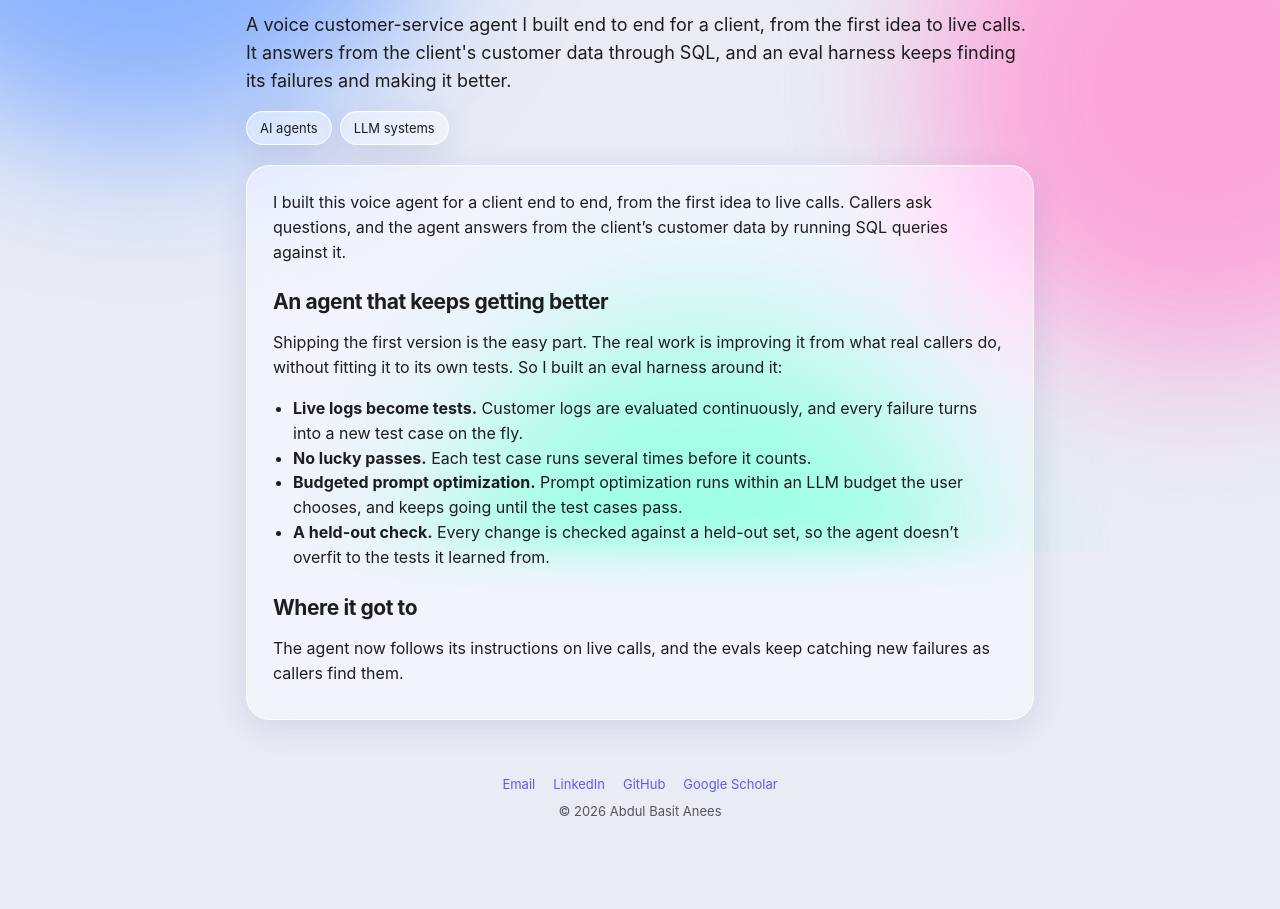
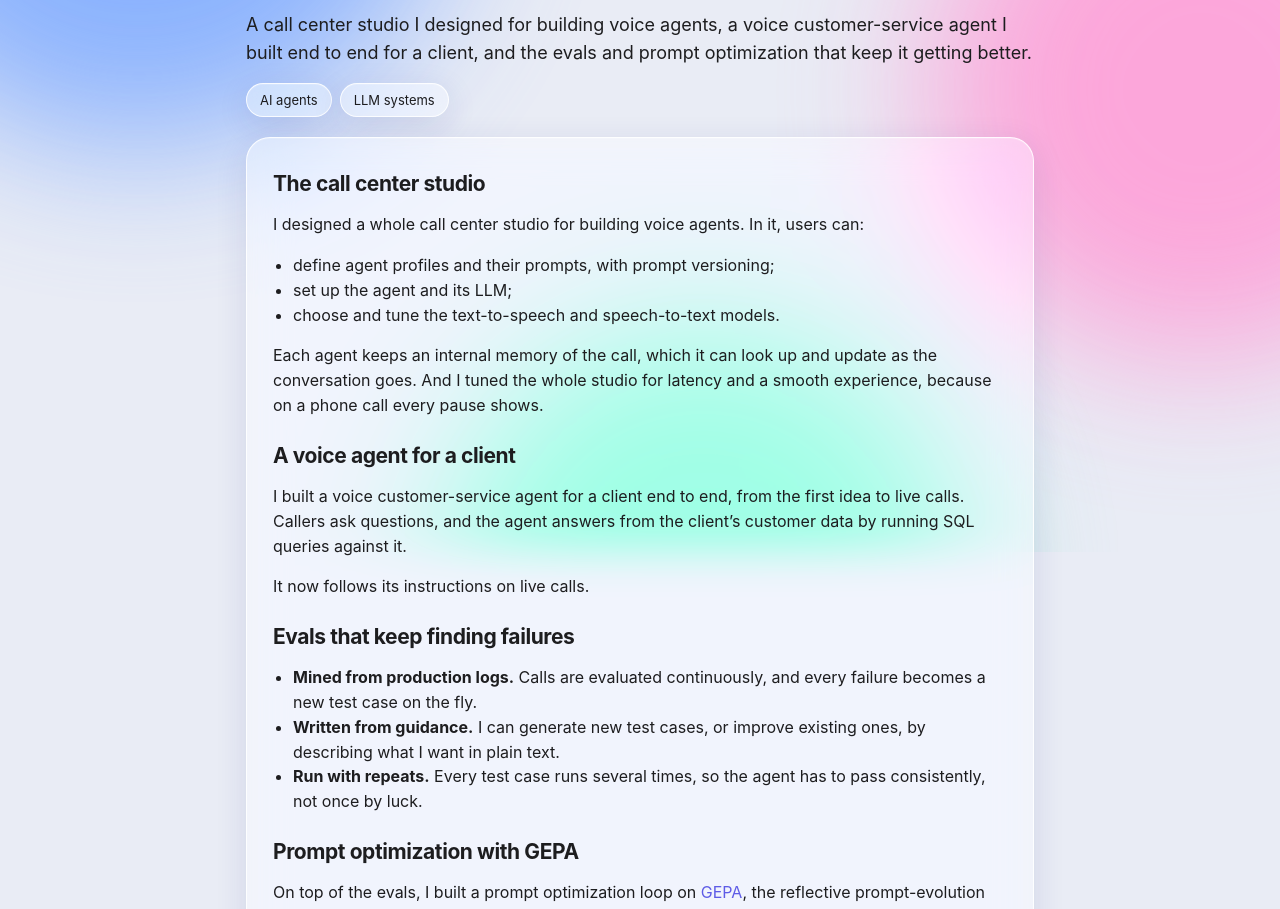
Before and after one commit to basitanees/basitanees.github.io, an Astro site: page /work/voice-agent in a window 1280 px wide. Shown: the part 248-1157 px from the top of the page. Before the commit the page ends 1115 px from the top, so only its background shows below. Built offline with nearby package versions, Linux system fonts and the light colour scheme; Astro itself is replaced by a stand-in of ours.

Commit message:
Update site

```diff
--- a/src/content/projects/voice-agent.md
+++ b/src/content/projects/voice-agent.md
@@ -1,5 +1,5 @@
 ---
-title: Voice customer-service agent
+title: Voice agents and call center studio
 section: work
 form: page
 areas: [ai-agents, llm-systems]
@@ -7,21 +7,34 @@ org: aiXplain
 role: Research Engineer
 start: '2023-06'
 end: present
-summary: A voice customer-service agent I built end to end for a client, from the first idea to live calls. It answers from the client's customer data through SQL, and an eval harness keeps finding its failures and making it better.
+summary: A call center studio I designed for building voice agents, a voice customer-service agent I built end to end for a client, and the evals and prompt optimization that keep it getting better.
 order: 15
 ---
 
-I built this voice agent for a client end to end, from the first idea to live calls. Callers ask questions, and the agent answers from the client's customer data by running SQL queries against it.
+## The call center studio
 
-## An agent that keeps getting better
+I designed a whole call center studio for building voice agents. In it, users can:
 
-Shipping the first version is the easy part. The real work is improving it from what real callers do, without fitting it to its own tests. So I built an eval harness around it:
+- define agent profiles and their prompts, with prompt versioning;
+- set up the agent and its LLM;
+- choose and tune the text-to-speech and speech-to-text models.
 
-- **Live logs become tests.** Customer logs are evaluated continuously, and every failure turns into a new test case on the fly.
-- **No lucky passes.** Each test case runs several times before it counts.
-- **Budgeted prompt optimization.** Prompt optimization runs within an LLM budget the user chooses, and keeps going until the test cases pass.
-- **A held-out check.** Every change is checked against a held-out set, so the agent doesn't overfit to the tests it learned from.
+Each agent keeps an internal memory of the call, which it can look up and update as the conversation goes. And I tuned the whole studio for latency and a smooth experience, because on a phone call every pause shows.
 
-## Where it got to
+## A voice agent for a client
 
-The agent now follows its instructions on live calls, and the evals keep catching new failures as callers find them.
+I built a voice customer-service agent for a client end to end, from the first idea to live calls. Callers ask questions, and the agent answers from the client's customer data by running SQL queries against it.
+
+It now follows its instructions on live calls.
+
+## Evals that keep finding failures
+
+- **Mined from production logs.** Calls are evaluated continuously, and every failure becomes a new test case on the fly.
+- **Written from guidance.** I can generate new test cases, or improve existing ones, by describing what I want in plain text.
+- **Run with repeats.** Every test case runs several times, so the agent has to pass consistently, not once by luck.
+
+## Prompt optimization with GEPA
+
+On top of the evals, I built a prompt optimization loop on [GEPA](https://arxiv.org/abs/2507.19457), the reflective prompt-evolution method from Agrawal et al. (2025). It rewrites the agent's prompt to score better on the test cases, within a dollar budget, an iteration budget and any constraints the user sets.
+
+A held-out set checks every improvement, so the prompt doesn't overfit to the tests it learned from.
--- a/src/data/ask.ts
+++ b/src/data/ask.ts
@@ -2,14 +2,14 @@ export const ASK = [
   {
     id: 'agents',
     question: 'What do you build with agents?',
-    answer: "A voice customer-service agent that answers from a client's data and keeps getting better from its own evals. I also developed Koder, aiXplain's coding agent.",
+    answer: "A call center studio for building voice agents, and a voice customer-service agent for a client that keeps getting better from its own evals. I also developed Koder, aiXplain's coding agent.",
     href: '/areas/ai-agents/',
     linkLabel: 'See the agents work',
   },
   {
     id: 'evals',
     question: 'How do you evaluate agents?',
-    answer: 'Live customer logs become new test cases, and each one runs several times. Prompt optimization runs within a set LLM budget until the tests pass, and a held-out set checks the result so the agent does not overfit.',
+    answer: 'I mine test cases from production logs, write more from plain-text guidance, and run each one several times. Then a prompt optimization loop built on GEPA improves the prompt within a dollar and iteration budget, and a held-out set checks the result.',
     href: '/work/voice-agent/',
     linkLabel: 'Read about the voice agent',
   },
--- a/src/data/cv.ts
+++ b/src/data/cv.ts
@@ -27,7 +27,9 @@ export const CV = {
         'Set the evaluation method for every retrieval change: each candidate is benchmarked against production on recall, latency and cost before adoption. TurboQuant compression (Google), context-aware embeddings (Perplexity) and decision-model re-ranking all shipped this way.',
         'Re-architected storage around a multi-tenant design, lifting the old cap on the number of indexes, so empty indexes cost nothing; TurboQuant compression cut memory with no measurable accuracy loss. Own CI/CD for aiR, Koder and the aiXplain SDK, Kubernetes (AWS EKS) deployment, Datadog tracing across services, and backup and capacity planning for production collections.',
         "Led IndexFactory, aiR's SDK layer, which put different vector and graph-search backends behind one interface; active contributor to the aiXplain SDK and backend.",
-        "Built an end-to-end voice customer-service agent for a client that answers from the client's customer data through SQL queries, with an eval harness that finds failures and keeps improving the agent: live customer logs are continuously evaluated to add new test cases on the fly, each run with multiple repetitions, and a user-chosen LLM budget drives prompt optimization until the test cases pass, checked against a held-out set to avoid overfitting. The agent now follows its instructions on live calls.",
+        "Designed a call center studio for building voice agents: agent profiles, prompts with versioning, agent and LLM settings, text-to-speech and speech-to-text model settings, and an internal call memory the agent can reference and update, tuned for latency and UX.",
+        "Built an end-to-end voice customer-service agent for a client that answers from the client's customer data through SQL queries; it now follows its instructions on live calls.",
+        "Built an eval harness that mines test cases from production logs, generates and refines test cases from text guidance, and runs each with repeats to check the agent behaves consistently; on top of it, a prompt optimization loop using GEPA (Agrawal et al., 2025) that improves the prompt within a dollar budget, an iteration budget and user constraints, checked against a held-out set to avoid overfitting.",
         'Designed aiXplain\'s HR manager, an LLM-driven candidate-assessment platform that evaluates and ranks candidates from multimodal data: CV analysis, video interviews with an AI avatar, and interactive chat-based interviews, with transcript and emotion analysis of every interview. Includes its PostgreSQL schema and Alembic migrations, and ranks candidates with the active listwise tournament from our EACL 2026 paper, which needs far fewer comparisons.',
         "Worked on aiXplain's AI agents framework, and designed agent pipelines with aiXplain, LangGraph and CrewAI.",
         "Built agent memory for aiXplain agents, giving agents structured, versioned knowledge they write and read back across sessions.",
```
Also changed, not shown: tests/e2e/content.spec.ts (+7 -2 lines).
